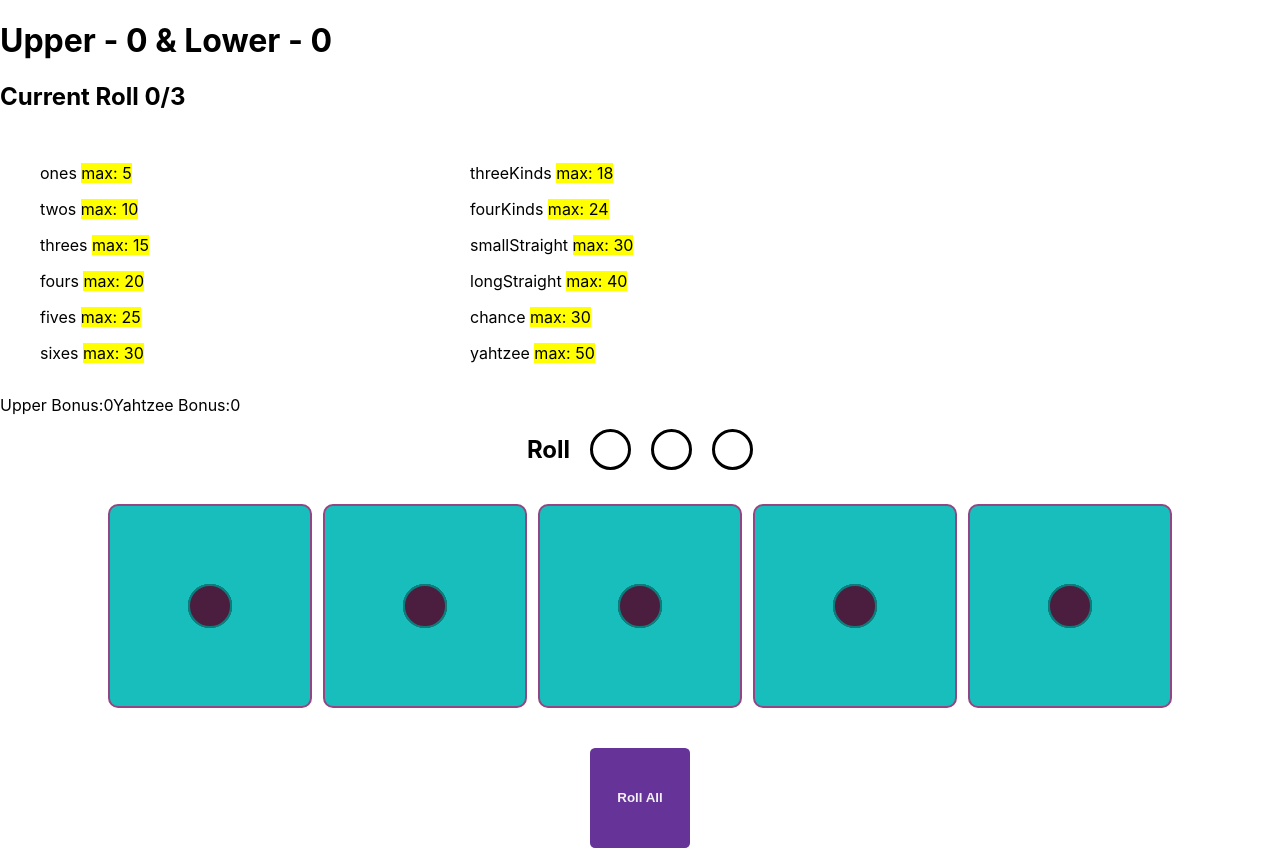
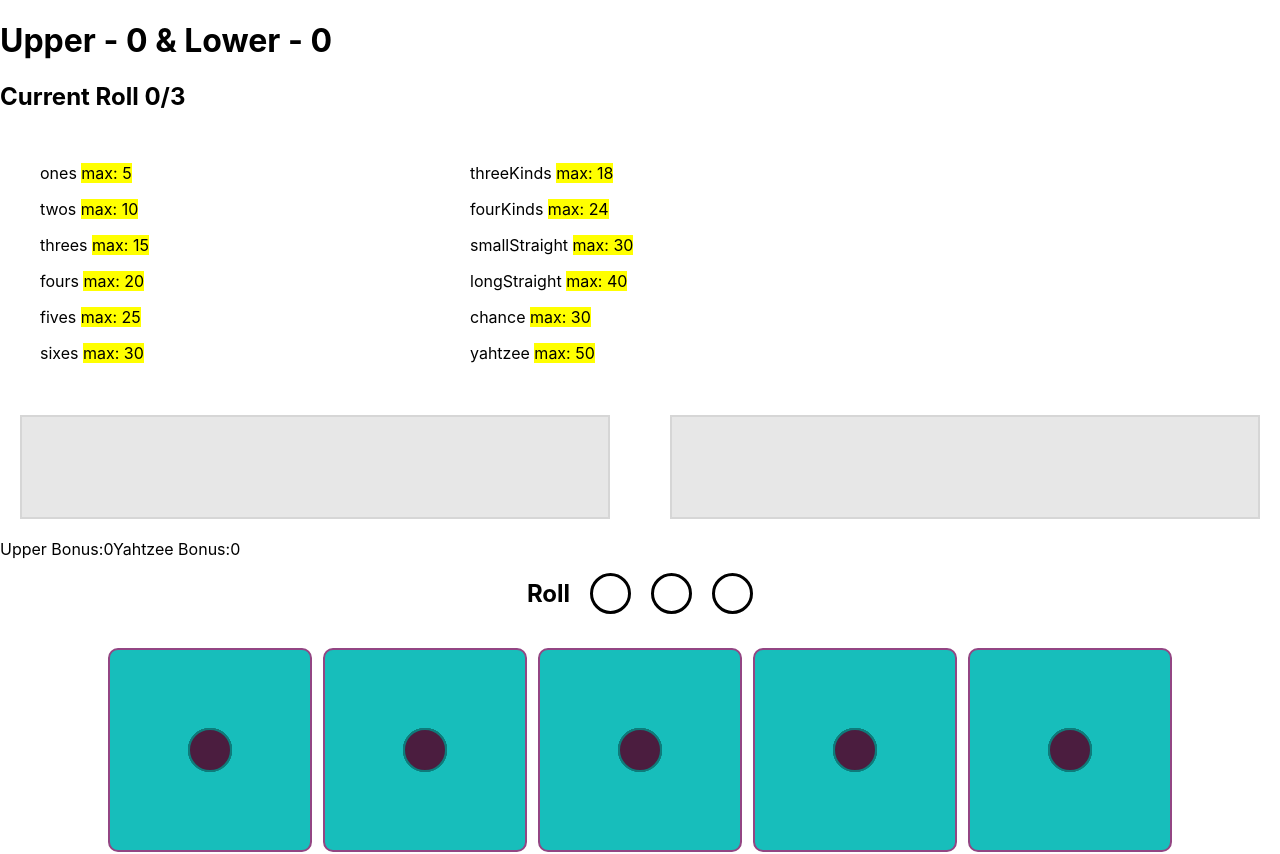
Before and after one commit to LiamMyles/yahtzee-redux, a React (Create React App) app: page / in a window 1280 px wide. Shown: the top 854 px of the page. Built offline with nearby package versions, Linux system fonts and the light colour scheme.

Commit message:
updatewd score area

```diff
--- a/src/App.css
+++ b/src/App.css
@@ -113,3 +113,39 @@
   grid-template-columns: repeat(3, 1fr);
   grid-gap: 10px;
 }
+
+
+
+.score-selection {
+  display: grid;
+  grid-template-columns: 1fr 1fr;
+  grid-gap: 20px;
+}
+
+.score-selection__buttons {
+  background: #e7e7e7;
+  border: solid 2px #d6d6d6;
+  margin: 20px;
+  min-height: 100px;
+}
+
+
+.score-selection-button {
+  border: none;
+  background: linear-gradient(to right, rgb(252, 73, 169) 0%, rgb(9, 240, 198) 100%);
+  font-size: x-large;
+  color: white;
+  border-radius: 2px;
+  margin: 10px;
+  padding: 0;
+  overflow: hidden;
+}
+
+.score-selection-button__score {
+  background: rebeccapurple;
+  padding: 0 10px;
+}
+
+.score-selection-button__name {
+  margin: 10px;
+}
--- a/src/yahtzee-components/ScoreBoard.jsx
+++ b/src/yahtzee-components/ScoreBoard.jsx
@@ -164,9 +164,8 @@
 
   return (
     <>
-      {canScore && (
-        <section className="score-board">
-          <ul className="score-board__scores score-board__scores--upper-section">
+      <section className="score-selection">
+        <ul className="score-selection__buttons score-selection__buttons--upper">
           {scoreboardBlueprint.upper.map(
             ({ name, test, topScore, getScore, alias }) => (
               <ScoreButtonSelection
@@ -187,7 +186,7 @@
             )
           )}
         </ul>
-          <ul className="score-board__scores score-board__scores--lower-section">
+        <ul className="score-selection__buttons score-selection__buttons--lower">
           {scoreboardBlueprint.lower.map(
             ({ name, test, topScore, getScore, alias }) => (
               <ScoreButtonSelection
@@ -209,7 +208,6 @@
           )}
         </ul>
       </section>
-      )}
     </>
   );
 }
@@ -217,33 +215,27 @@
   name,
   isValidScore,
   currentScore,
-  topScore,
   isScored,
   dispatchScores,
   alias,
-  scoredScore,
   section,
+  canScore,
   dispatchGameState,
-  canScore,
   mustScoreZero
 }) {
   if (
+    canScore === false ||
     (mustScoreZero && isScored) ||
     (!mustScoreZero && !isValidScore) ||
     (!mustScoreZero && isScored && alias !== "yahtzee")
   ) {
     return false;
   }
-  const showCurrentScore =
-    !isScored &&
-    canScore &&
-    currentScore !== 0 &&
-    currentScore !== undefined &&
-    isValidScore;
   const disableButton = !mustScoreZero && !isValidScore && alias !== "yahtzee";
   const countToScore = mustScoreZero ? 0 : currentScore;
   return (
     <button
+      className="score-selection-button"
       onClick={() => {
         dispatchScores({
           type: "addScore",
@@ -255,11 +247,14 @@
       }}
       disabled={disableButton}
     >
-      {mustScoreZero
-        ? `Score Zero on ${name}`
-        : `${`${name} max: ${topScore} `}
-        ${showCurrentScore && `Current: ${currentScore}`}
-        ${isScored && `Scored: ${scoredScore}`}`}
+      {mustScoreZero ? (
+        `Score Zero on ${name}`
+      ) : (
+        <>
+          <span className="score-selection-button__name">{name}</span>
+          <span className="score-selection-button__score">{currentScore}</span>
+        </>
+      )}
     </button>
   );
 }
```
Lines whose indentation alone changed are shown as unchanged.
